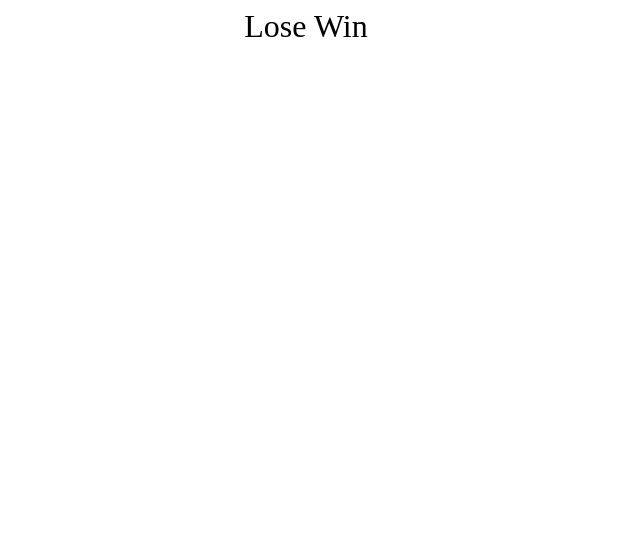
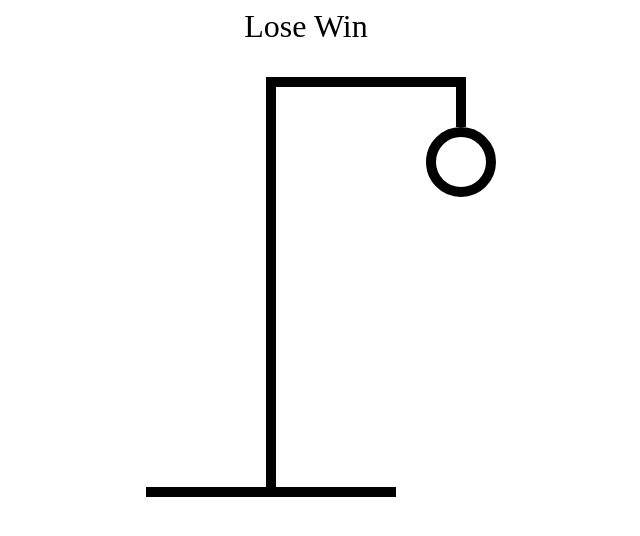
Before and after one commit to Caradrian14/hangman-react-ts, a React (Vite) app: page / in a window 1280 px wide. Shown: the top 536 px of the page, without its empty margins (334-974 px from the left). Built offline with nearby package versions, Linux system fonts and the light colour scheme.

Commit message:
[add] HEAD y palitos

```diff
--- a/src/App.tsx
+++ b/src/App.tsx
@@ -1,5 +1,8 @@
-import {useState} from "react"
+import { useState } from "react";
 import words from "./wordList.json";
+import { HangmanDrawing } from "./HangmanDrawing.tsx";
+import { HangmanWord } from "./HangmanWord.tsx";
+import { Keyboard } from "./Keyboard.tsx";
 
 function App() {
   // obtenemos las palabras del listado
@@ -26,9 +29,12 @@ function App() {
         Lose
         Win
       </div>
+
+      <HangmanDrawing />
+      <HangmanWord />
+      <Keyboard />
+
   </div>
-)
 
-
-}
+  );}
 export default App;
--- /dev/null
+++ b/src/HangmanDrawing.tsx
@@ -0,0 +1,23 @@
+const HEAD = (
+    <div style={{
+        width: "50px",
+        height: "50px",
+        borderRadius: "100%",
+        border: "10px solid black",
+        position: "absolute",
+        top: "50px",
+        right: "-30px"
+    }} />
+);
+
+export function HangmanDrawing(){
+    return (
+        <div style={{ position: "relative" }}>
+            {HEAD}
+            <div style={{height: "50px", width: "10px", background: "black", position: "absolute",top: 0, right:0 }} />
+            <div style={{height: "10px", width: "200px", background: "black", marginLeft: "120px"}} />
+            <div style={{height: "400px", width: "10px", background: "black", marginLeft: "120px"}} />
+            <div style={{height: "10px", width: "250px", background: "black"}} />
+        </div>
+    )
+}
--- /dev/null
+++ b/src/HangmanWord.tsx
@@ -0,0 +1,3 @@
+export function HangmanWord(){
+
+}
--- /dev/null
+++ b/src/Keyboard.tsx
@@ -0,0 +1,3 @@
+export function Keyboard(){
+
+}
```
